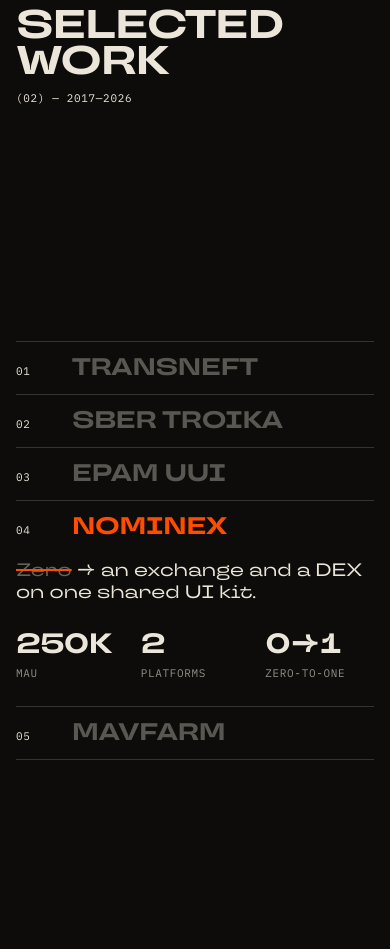
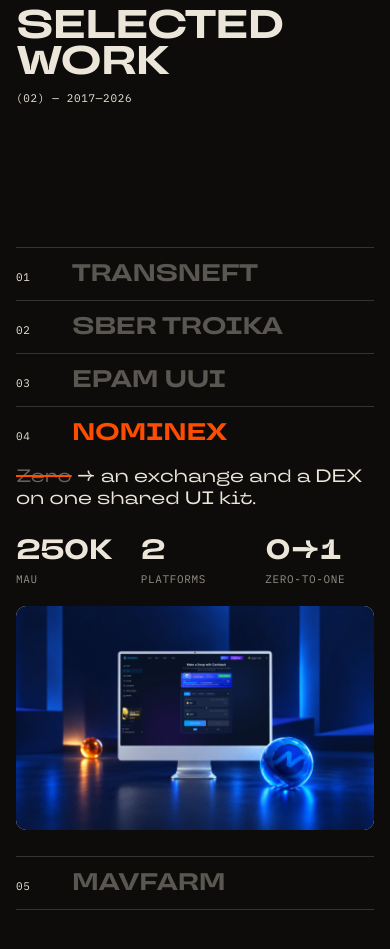
Before and after one commit to theivanpavlov1984/ivan-pavlov-portfolio, a Next.js app: page /en in a window 390 px wide. Shown: the part 5020-5969 px from the top of the page. Built offline with nearby package versions, Linux system fonts and the light colour scheme.

Commit message:
fix: show case photos on phones

```diff
--- a/src/components/Cases.module.css
+++ b/src/components/Cases.module.css
@@ -447,14 +447,15 @@
   }
 
   .stick {
-    padding: 0 16px;
+    padding: 72px 16px 16px;
   }
 
   .bar :global(.mono):last-child {
     display: none;
   }
 
+  /* phones: the photo goes under the numbers and takes what height is left on the screen */
   .visual {
-    display: none;
+    max-height: max(120px, calc(100svh - 560px));
   }
 }
--- a/src/components/Cases.tsx
+++ b/src/components/Cases.tsx
@@ -96,9 +96,9 @@ export function Cases({ dict }: Props) {
                     </div>
                     {c.visual === 'photo' ? (
                       <div className={`${styles.visual} ${styles.photo}`}>
-                        <Image src={photos[c.id][0]} alt={c.name} sizes="(max-width: 768px) 1px, 45vw" />
+                        <Image src={photos[c.id][0]} alt={c.name} sizes="(max-width: 760px) 100vw, 45vw" />
                         {photos[c.id][1] ? (
-                          <Image src={photos[c.id][1]!} alt="" className={styles.alt} sizes="(max-width: 768px) 1px, 45vw" />
+                          <Image src={photos[c.id][1]!} alt="" className={styles.alt} sizes="(max-width: 760px) 100vw, 45vw" />
                         ) : null}
                       </div>
                     ) : c.visual === 'layers' ? (
```
